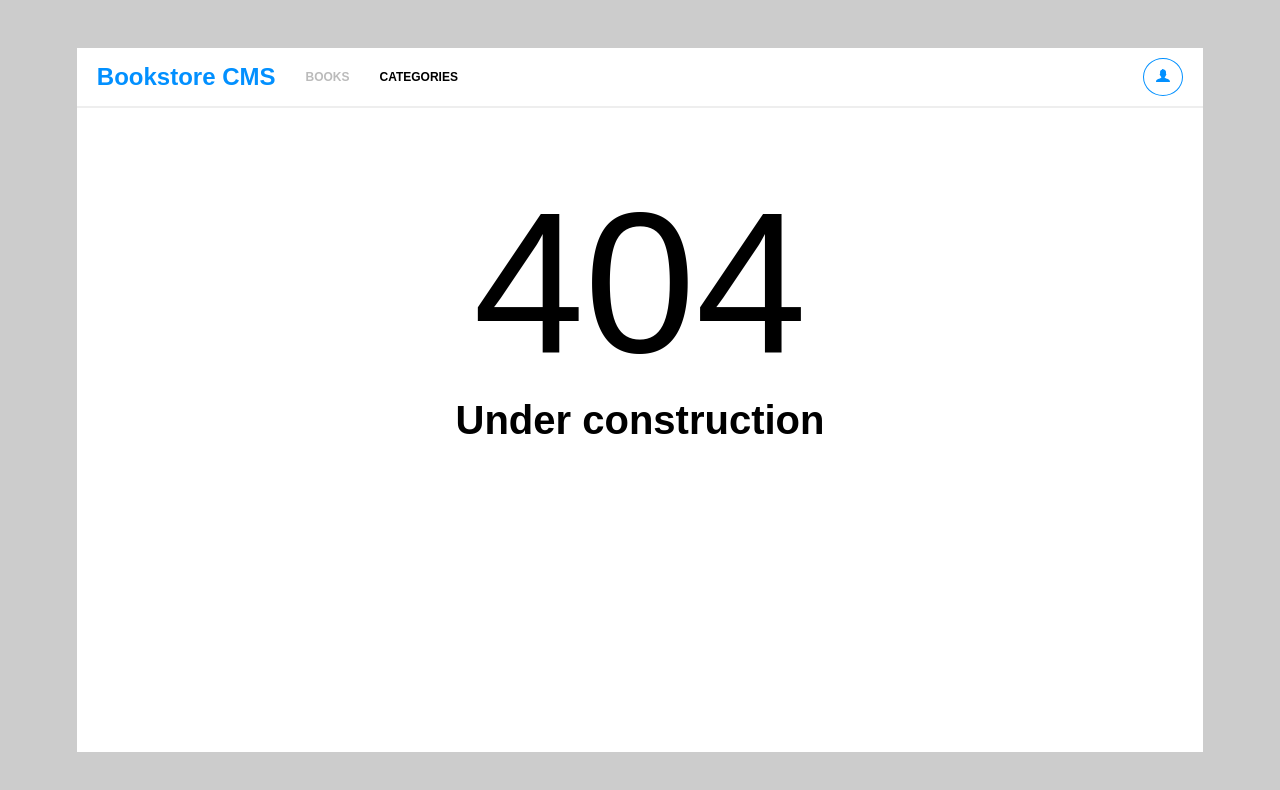
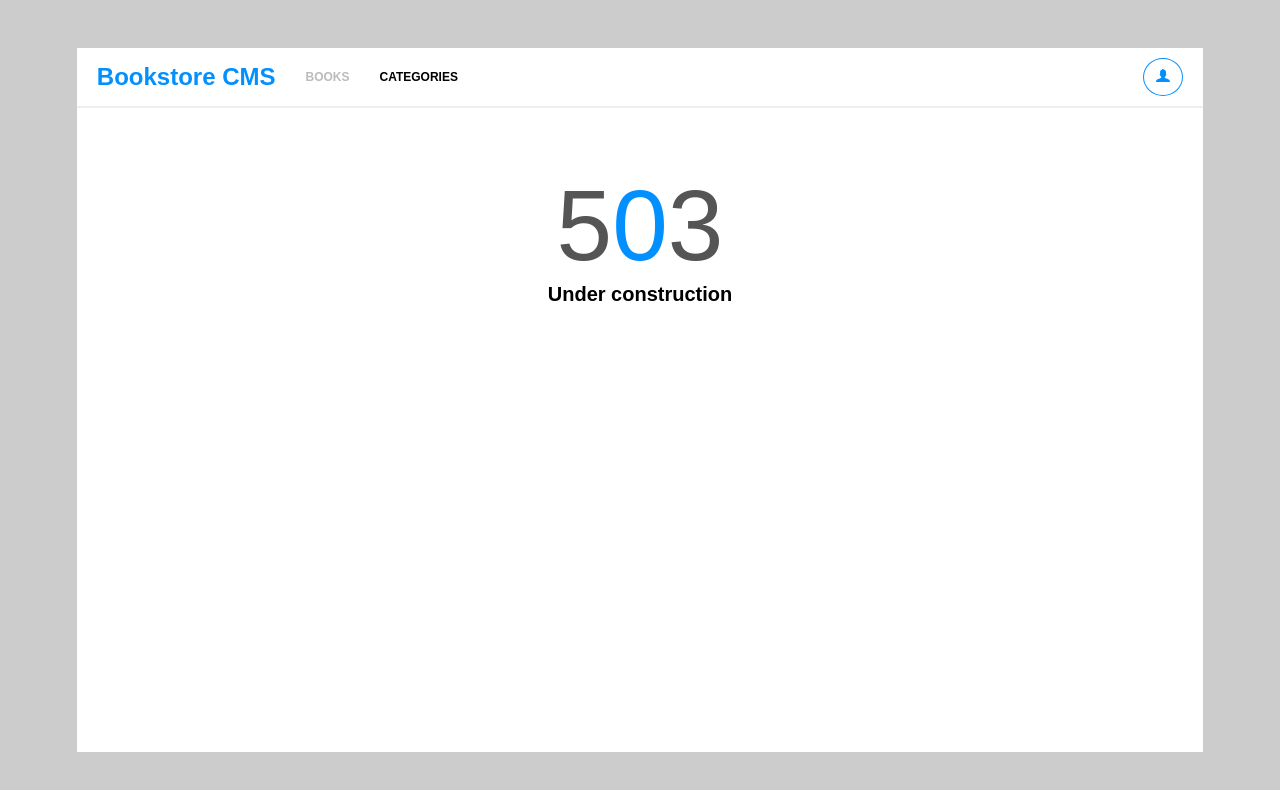
Before and after one commit to andres-condezo/bookstore, a React (Create React App) app: page /categories in a window 1280 px wide. Before the commit this address had no page. Shown: the top 790 px of the page. Built offline with nearby package versions, Linux system fonts and the light colour scheme.

Commit message:
Fix(Categories): [Fix status code for underconstruction]

```diff
--- a/src/components/Categories.css
+++ b/src/components/Categories.css
@@ -4,10 +4,15 @@
   text-align: center;
 }
 
-span {
-  font-size: 20rem;
+.categories-container span {
+  font-size: 10rem;
+  color: #555;
 }
 
-h1 {
-  font-size: 4rem;
+.categories-container span span{
+  color: #0290ff;
 }
+
+.categories-container h1 {
+  font-size: 2rem;
+}
--- a/src/components/Categories.js
+++ b/src/components/Categories.js
@@ -2,7 +2,11 @@ import './Categories.css';
 
 const Categories = () => (
   <section className="categories-container">
-    <span>404</span>
+    <span>
+      5
+      <span>0</span>
+      3
+    </span>
     <h1>Under construction</h1>
   </section>
 );
```
